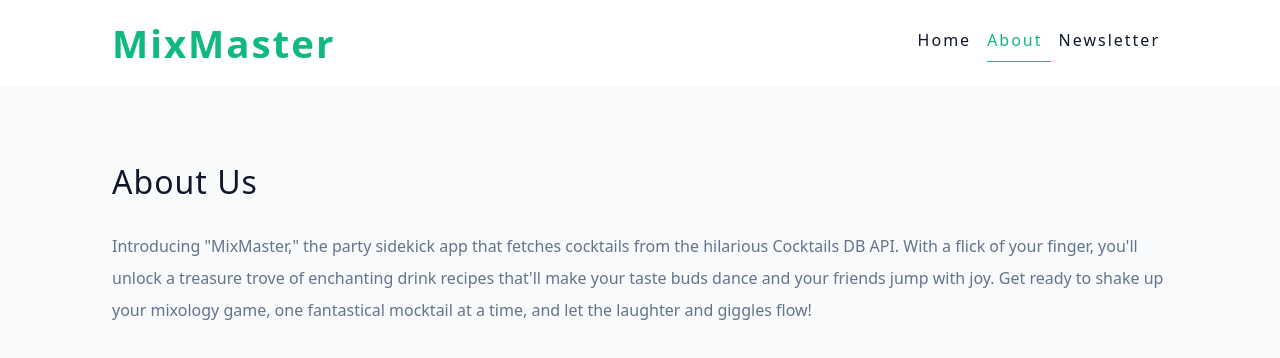
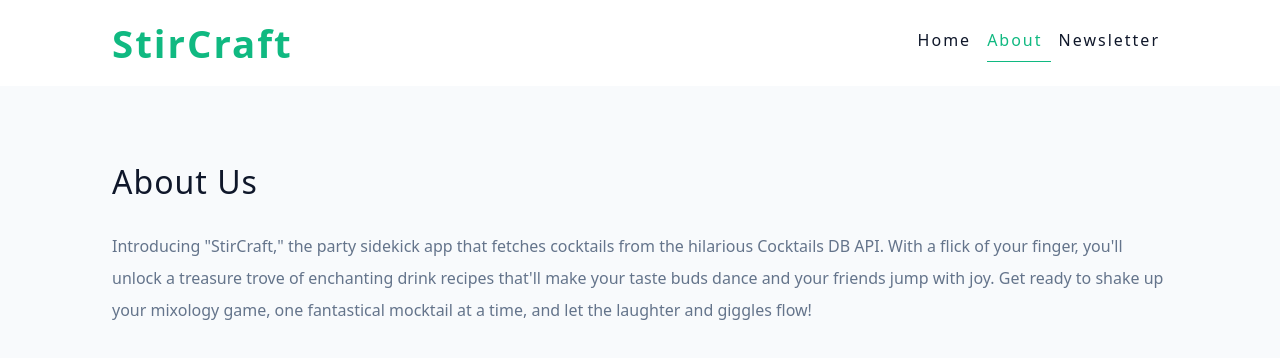
Before and after one commit to dekzyd/Mixmaster, a React (Vite) app: page /about in a window 1280 px wide. Shown: the top 358 px of the page. Built offline with nearby package versions, Linux system fonts and the light colour scheme.

Commit message:
update Navbar

```diff
--- a/src/components/Navbar.jsx
+++ b/src/components/Navbar.jsx
@@ -6,7 +6,7 @@ const Navbar = () => {
   return (
     <Wrapper>
       <div className="nav-center">
-        <span className="logo">MixMaster</span>
+        <span className="logo">StirCraft</span>
 
         <div className="nav-links">
           <NavLink to="/" className="nav-link">
--- a/src/pages/About.jsx
+++ b/src/pages/About.jsx
@@ -6,7 +6,7 @@ const About = () => {
     <Wrapper>
       <h3>About Us</h3>
       <p>
-        Introducing "MixMaster," the party sidekick app that fetches cocktails
+        Introducing "StirCraft," the party sidekick app that fetches cocktails
         from the hilarious Cocktails DB API. With a flick of your finger, you'll
         unlock a treasure trove of enchanting drink recipes that'll make your
         taste buds dance and your friends jump with joy. Get ready to shake up
```
